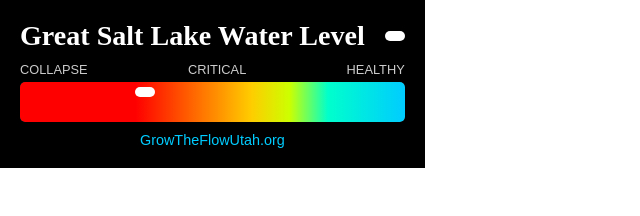
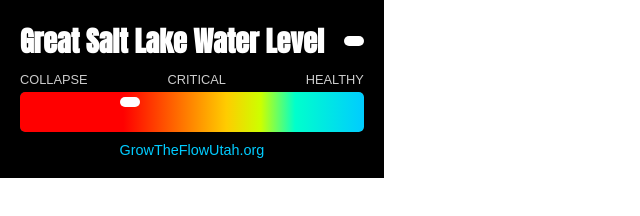
Before and after one commit to vlahm/gsl_billboard, a plain HTML site: page index.html in a window 1280 px wide. Shown: the whole page, without its empty margins (0-640 px from the left). Drawn offline with Linux system fonts and the light colour scheme; no server answers.

Commit message:
Update index.html

```diff
--- a/index.html
+++ b/index.html
@@ -3,6 +3,7 @@
   <head>
     <meta charset="UTF-8" />
     <meta name="viewport" content="width=device-width, initial-scale=1.0" />
+    <link href='https://fonts.googleapis.com/css?family=Anton' rel='stylesheet'>
     <title>Great Salt Lake Water Level</title>
     <style>
       :root {
@@ -37,6 +38,7 @@
         display: flex;
         gap: 20px;
         align-items: center;
+        font-family: Anton
       }
       .water-level-header h3 {
         margin: 0;
```
